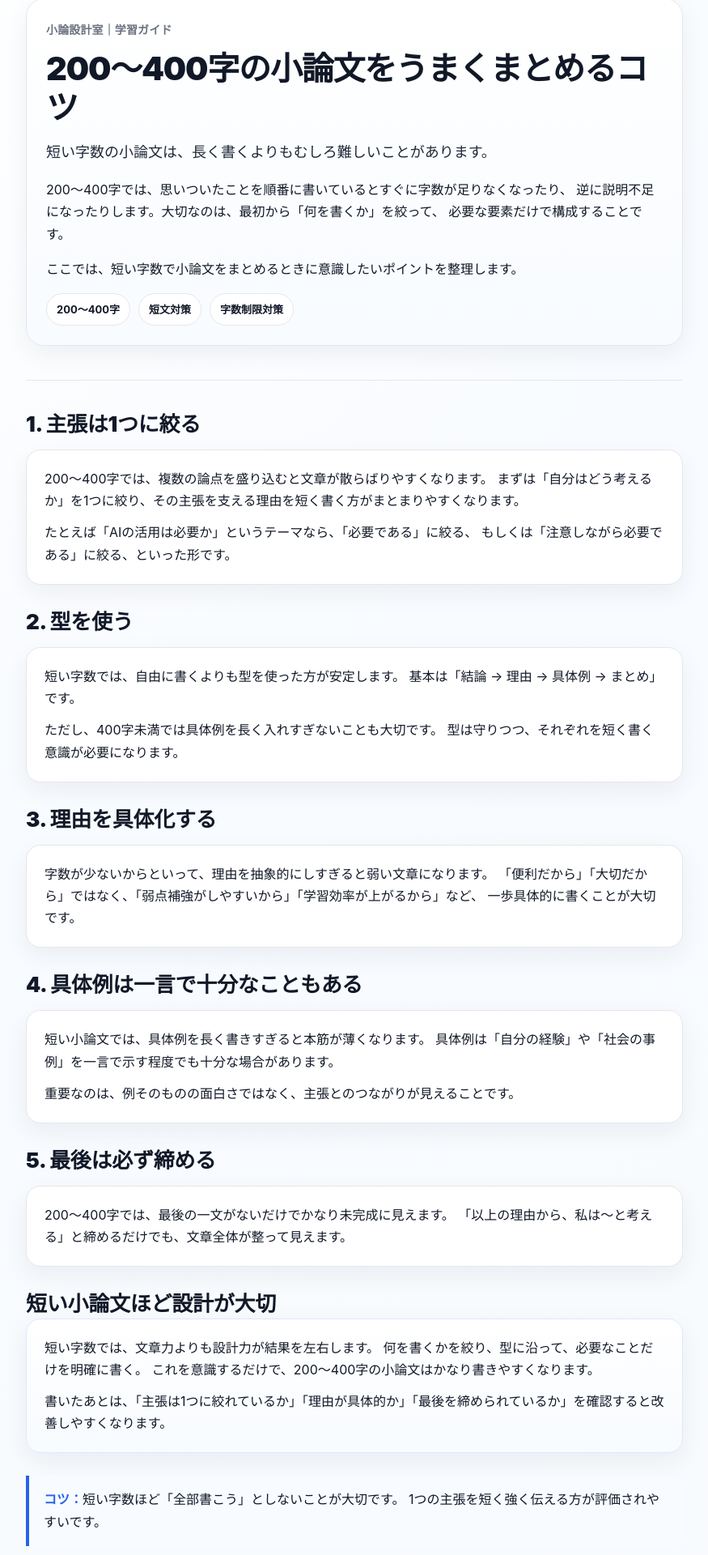
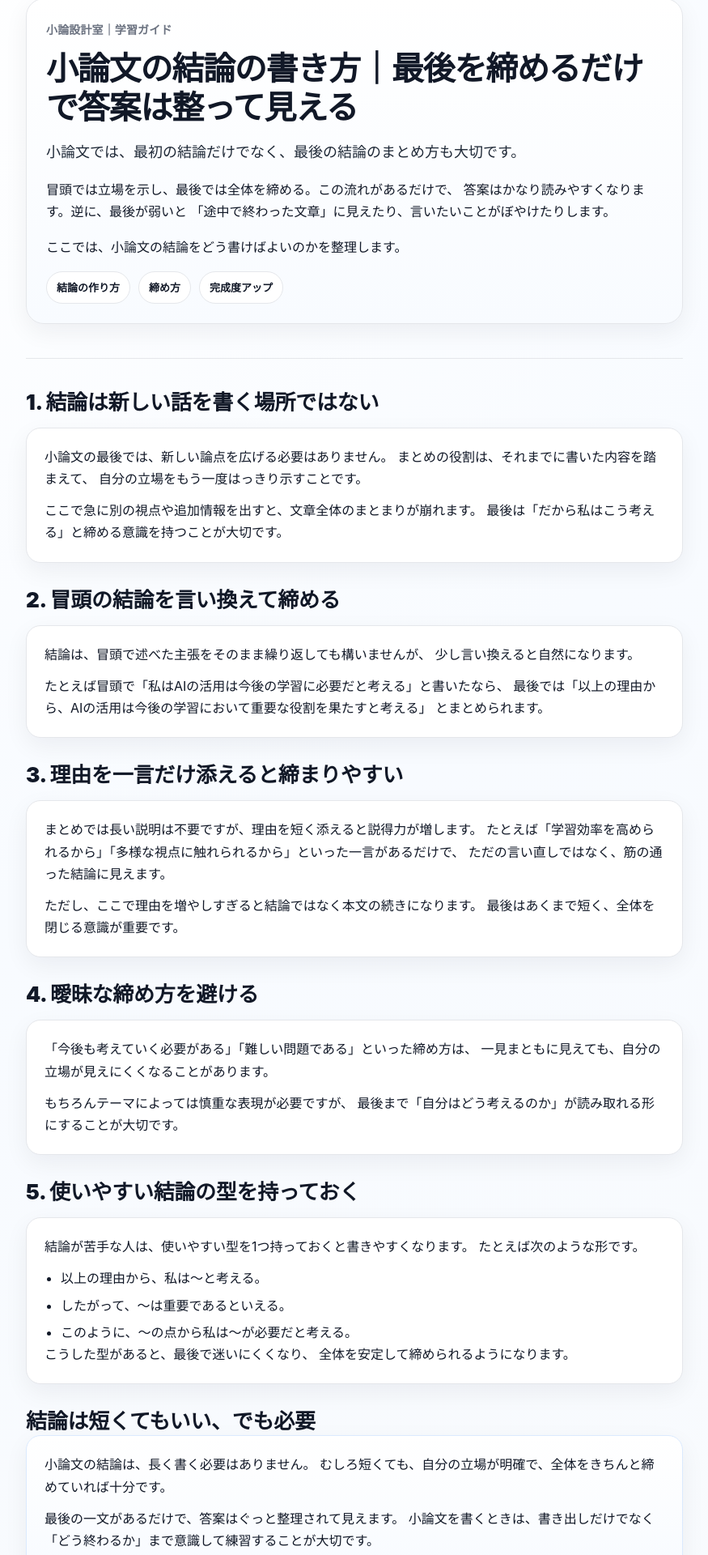
Before and after one commit to roromukuro-afk/shoron-rewarded-web, a Next.js app: page /guide/how-to-write-conclusion in a window 1280 px wide. Shown: the part 151-2071 px from the top of the page at 81% size, without its empty margins (202-1077 px from the left). Built offline with nearby package versions, Linux system fonts and the light colour scheme.

Commit message:
add article and breadcrumb structured data to guide articles

```diff
--- a/app/guide/how-to-write-conclusion/page.tsx
+++ b/app/guide/how-to-write-conclusion/page.tsx
@@ -1,32 +1,65 @@
+import type { Metadata } from "next";
 import Link from "next/link";
 import RelatedGuides from "../../components/RelatedGuides";
+import { buildGuideJsonLd, buildGuideMetadata } from "../../lib/guide-seo";
 
-export default function HowToWrite200400GuidePage() {
+const title = "小論文の結論の書き方｜最後を締めるだけで答案は整って見える";
+const description =
+  "小論文の結論の書き方を整理し、冒頭の主張をどう締めるか、曖昧な終わり方を避けるコツを解説します。";
+const path = "/guide/how-to-write-conclusion";
+const keywords = [
+  "小論文",
+  "小論文 結論",
+  "小論文 締め方",
+  "小論文 まとめ",
+  "小論文 書き方",
+];
+
+export const metadata: Metadata = buildGuideMetadata({
+  title,
+  description,
+  path,
+  keywords,
+});
+
+export default function HowToWriteConclusionGuidePage() {
+  const jsonLd = buildGuideJsonLd({
+    title,
+    description,
+    path,
+    keywords,
+  });
+
   return (
     <main>
+      <script
+        type="application/ld+json"
+        dangerouslySetInnerHTML={{ __html: JSON.stringify(jsonLd) }}
+      />
+
       <div className="article-shell">
         <section className="article-hero">
           <div className="article-hero-card">
             <div className="page-eyebrow">小論設計室｜学習ガイド</div>
-            <h1 className="page-title">200〜400字の小論文をうまくまとめるコツ</h1>
+            <h1 className="page-title">小論文の結論の書き方｜最後を締めるだけで答案は整って見える</h1>
             <p className="page-lead">
-              短い字数の小論文は、長く書くよりもむしろ難しいことがあります。
+              小論文では、最初の結論だけでなく、最後の結論のまとめ方も大切です。
             </p>
 
             <p style={{ marginTop: 12 }}>
-              200〜400字では、思いついたことを順番に書いているとすぐに字数が足りなくなったり、
-              逆に説明不足になったりします。大切なのは、最初から「何を書くか」を絞って、
-              必要な要素だけで構成することです。
+              冒頭では立場を示し、最後では全体を締める。この流れがあるだけで、
+              答案はかなり読みやすくなります。逆に、最後が弱いと
+              「途中で終わった文章」に見えたり、言いたいことがぼやけたりします。
             </p>
 
             <p style={{ marginTop: 12 }}>
-              ここでは、短い字数で小論文をまとめるときに意識したいポイントを整理します。
+              ここでは、小論文の結論をどう書けばよいのかを整理します。
             </p>
 
             <div className="article-meta">
-              <span className="article-chip">200〜400字</span>
-              <span className="article-chip">短文対策</span>
-              <span className="article-chip">字数制限対策</span>
+              <span className="article-chip">結論の作り方</span>
+              <span className="article-chip">締め方</span>
+              <span className="article-chip">完成度アップ</span>
             </div>
           </div>
         </section>
@@ -35,93 +68,111 @@ export default function HowToWrite200400GuidePage() {
 
         <div className="article-body">
           <section className="article-section">
-            <h2 className="article-section-title">1. 主張は1つに絞る</h2>
+            <h2 className="article-section-title">1. 結論は新しい話を書く場所ではない</h2>
             <div className="article-section-card">
               <p>
-                200〜400字では、複数の論点を盛り込むと文章が散らばりやすくなります。
-                まずは「自分はどう考えるか」を1つに絞り、その主張を支える理由を短く書く方がまとまりやすくなります。
+                小論文の最後では、新しい論点を広げる必要はありません。
+                まとめの役割は、それまでに書いた内容を踏まえて、
+                自分の立場をもう一度はっきり示すことです。
               </p>
               <p>
-                たとえば「AIの活用は必要か」というテーマなら、「必要である」に絞る、
-                もしくは「注意しながら必要である」に絞る、といった形です。
+                ここで急に別の視点や追加情報を出すと、文章全体のまとまりが崩れます。
+                最後は「だから私はこう考える」と締める意識を持つことが大切です。
               </p>
             </div>
           </section>
 
           <section className="article-section">
-            <h2 className="article-section-title">2. 型を使う</h2>
+            <h2 className="article-section-title">2. 冒頭の結論を言い換えて締める</h2>
             <div className="article-section-card">
               <p>
-                短い字数では、自由に書くよりも型を使った方が安定します。
-                基本は「結論 → 理由 → 具体例 → まとめ」です。
+                結論は、冒頭で述べた主張をそのまま繰り返しても構いませんが、
+                少し言い換えると自然になります。
               </p>
               <p>
-                ただし、400字未満では具体例を長く入れすぎないことも大切です。
-                型は守りつつ、それぞれを短く書く意識が必要になります。
+                たとえば冒頭で「私はAIの活用は今後の学習に必要だと考える」と書いたなら、
+                最後では「以上の理由から、AIの活用は今後の学習において重要な役割を果たすと考える」
+                とまとめられます。
               </p>
             </div>
           </section>
 
           <section className="article-section">
-            <h2 className="article-section-title">3. 理由を具体化する</h2>
+            <h2 className="article-section-title">3. 理由を一言だけ添えると締まりやすい</h2>
             <div className="article-section-card">
               <p>
-                字数が少ないからといって、理由を抽象的にしすぎると弱い文章になります。
-                「便利だから」「大切だから」ではなく、「弱点補強がしやすいから」「学習効率が上がるから」など、
-                一歩具体的に書くことが大切です。
+                まとめでは長い説明は不要ですが、理由を短く添えると説得力が増します。
+                たとえば「学習効率を高められるから」「多様な視点に触れられるから」といった一言があるだけで、
+                ただの言い直しではなく、筋の通った結論に見えます。
+              </p>
+              <p>
+                ただし、ここで理由を増やしすぎると結論ではなく本文の続きになります。
+                最後はあくまで短く、全体を閉じる意識が重要です。
               </p>
             </div>
           </section>
 
           <section className="article-section">
-            <h2 className="article-section-title">4. 具体例は一言で十分なこともある</h2>
+            <h2 className="article-section-title">4. 曖昧な締め方を避ける</h2>
             <div className="article-section-card">
               <p>
-                短い小論文では、具体例を長く書きすぎると本筋が薄くなります。
-                具体例は「自分の経験」や「社会の事例」を一言で示す程度でも十分な場合があります。
+                「今後も考えていく必要がある」「難しい問題である」といった締め方は、
+                一見まともに見えても、自分の立場が見えにくくなることがあります。
               </p>
               <p>
-                重要なのは、例そのものの面白さではなく、主張とのつながりが見えることです。
+                もちろんテーマによっては慎重な表現が必要ですが、
+                最後まで「自分はどう考えるのか」が読み取れる形にすることが大切です。
               </p>
             </div>
           </section>
 
           <section className="article-section">
-            <h2 className="article-section-title">5. 最後は必ず締める</h2>
+            <h2 className="article-section-title">5. 使いやすい結論の型を持っておく</h2>
             <div className="article-section-card">
               <p>
-                200〜400字では、最後の一文がないだけでかなり未完成に見えます。
-                「以上の理由から、私は〜と考える」と締めるだけでも、文章全体が整って見えます。
+                結論が苦手な人は、使いやすい型を1つ持っておくと書きやすくなります。
+                たとえば次のような形です。
+              </p>
+
+              <ul>
+                <li>以上の理由から、私は〜と考える。</li>
+                <li>したがって、〜は重要であるといえる。</li>
+                <li>このように、〜の点から私は〜が必要だと考える。</li>
+              </ul>
+
+              <p>
+                こうした型があると、最後で迷いにくくなり、
+                全体を安定して締められるようになります。
               </p>
             </div>
           </section>
 
           <section className="article-section">
-            <h2 className="article-section-title">短い小論文ほど設計が大切</h2>
+            <h2 className="article-section-title">結論は短くてもいい、でも必要</h2>
             <div className="article-summary-box">
               <p>
-                短い字数では、文章力よりも設計力が結果を左右します。
-                何を書くかを絞り、型に沿って、必要なことだけを明確に書く。
-                これを意識するだけで、200〜400字の小論文はかなり書きやすくなります。
+                小論文の結論は、長く書く必要はありません。
+                むしろ短くても、自分の立場が明確で、全体をきちんと締めていれば十分です。
               </p>
               <p>
-                書いたあとは、「主張は1つに絞れているか」「理由が具体的か」「最後を締められているか」を確認すると改善しやすくなります。
+                最後の一文があるだけで、答案はぐっと整理されて見えます。
+                小論文を書くときは、書き出しだけでなく「どう終わるか」まで意識して練習することが大切です。
               </p>
             </div>
           </section>
 
           <section className="article-section">
             <div className="article-highlight">
-              <strong>コツ：</strong>
-              短い字数ほど「全部書こう」としないことが大切です。
-              1つの主張を短く強く伝える方が評価されやすいです。
+              <strong>ポイント：</strong>
+              迷ったら「以上の理由から、私は〜と考える。」に戻るだけでも、
+              結論の形はかなり整います。
             </div>
           </section>
         </div>
 
         <hr className="divider" />
 
-        <RelatedGuides currentHref="/guide/how-to-write-200-400" />
+        <RelatedGuides currentHref="/guide/how-to-write-conclusion" />
 
         <hr className="divider" />
 
--- /dev/null
+++ b/app/lib/guide-seo.ts
@@ -0,0 +1,110 @@
+import type { Metadata } from "next";
+
+export const SITE_NAME = "小論設計室";
+export const SITE_URL = "https://shoron-rewarded-web.vercel.app";
+export const DEFAULT_AUTHOR = "佐藤 慶音";
+
+type GuideSeoInput = {
+  title: string;
+  description: string;
+  path: string;
+  keywords: string[];
+  publishedTime?: string;
+  modifiedTime?: string;
+};
+
+export function buildGuideMetadata({
+  title,
+  description,
+  path,
+  keywords,
+  publishedTime,
+  modifiedTime,
+}: GuideSeoInput): Metadata {
+  return {
+    title,
+    description,
+    keywords,
+    alternates: {
+      canonical: path,
+    },
+    authors: [{ name: DEFAULT_AUTHOR }],
+    openGraph: {
+      type: "article",
+      title,
+      description,
+      url: path,
+      siteName: SITE_NAME,
+      locale: "ja_JP",
+      publishedTime,
+      modifiedTime,
+    },
+    twitter: {
+      card: "summary_large_image",
+      title,
+      description,
+    },
+  };
+}
+
+export function buildGuideJsonLd({
+  title,
+  description,
+  path,
+  keywords,
+  publishedTime = "2026-03-14T00:00:00+09:00",
+  modifiedTime = "2026-03-14T00:00:00+09:00",
+}: GuideSeoInput) {
+  const fullUrl = `${SITE_URL}${path}`;
+
+  return {
+    "@context": "https://schema.org",
+    "@graph": [
+      {
+        "@type": "Article",
+        headline: title,
+        description,
+        inLanguage: "ja",
+        mainEntityOfPage: fullUrl,
+        url: fullUrl,
+        isAccessibleForFree: true,
+        articleSection: "学習ガイド",
+        keywords,
+        datePublished: publishedTime,
+        dateModified: modifiedTime,
+        author: {
+          "@type": "Person",
+          name: DEFAULT_AUTHOR,
+        },
+        publisher: {
+          "@type": "Organization",
+          name: SITE_NAME,
+          url: SITE_URL,
+        },
+      },
+      {
+        "@type": "BreadcrumbList",
+        itemListElement: [
+          {
+            "@type": "ListItem",
+            position: 1,
+            name: "ホーム",
+            item: `${SITE_URL}/`,
+          },
+          {
+            "@type": "ListItem",
+            position: 2,
+            name: "学習ガイド",
+            item: `${SITE_URL}/guide`,
+          },
+          {
+            "@type": "ListItem",
+            position: 3,
+            name: title,
+            item: fullUrl,
+          },
+        ],
+      },
+    ],
+  };
+}
```
Also changed, not shown: app/guide/common-mistakes/page.tsx (+33 -0 lines), app/guide/common-themes/page.tsx (+33 -0 lines), app/guide/essay-structure/page.tsx (+33 -0 lines), app/guide/how-to-write-200-400/page.tsx (+75 -24 lines).
